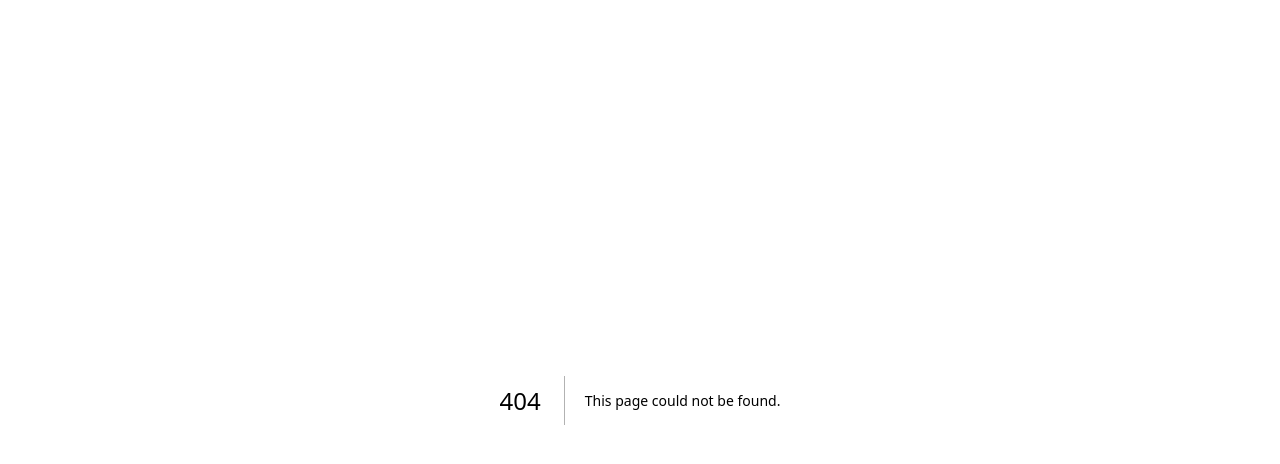
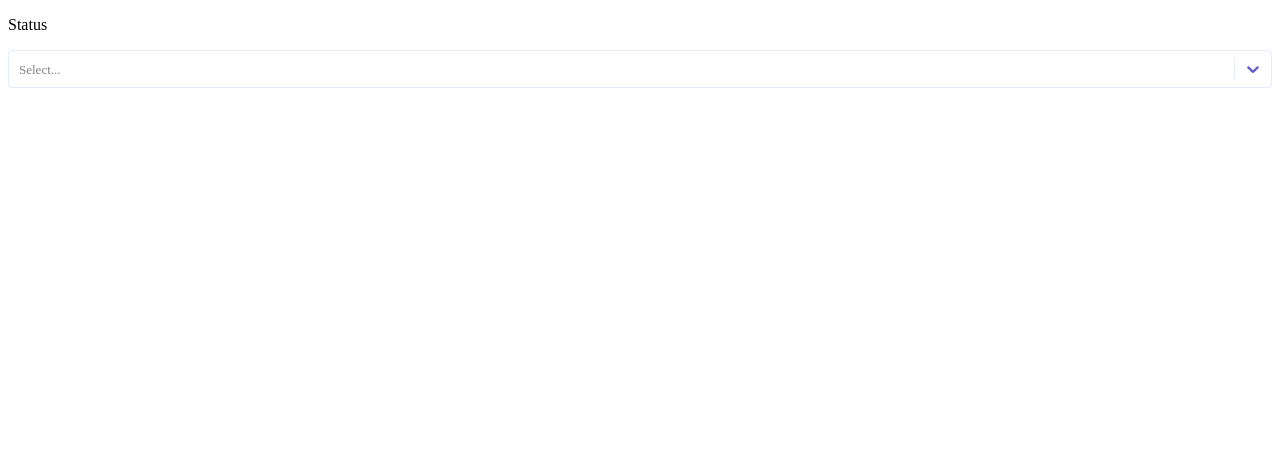
Before and after one commit to Stelkooo/kanban, a Next.js app: page /components/modal/components/edit-task/status/status.component in a window 1280 px wide. Before the commit this address had no page. Shown: the top 464 px of the page. Built offline with nearby package versions, Linux system fonts and the light colour scheme.

Commit message:
edit task modal

```diff
--- /dev/null
+++ b/pages/components/modal/components/edit-task/status/status.component.tsx
@@ -0,0 +1,66 @@
+'use client';
+
+import Select, { StylesConfig } from 'react-select';
+import { TColumn, TTask } from '@/pages/types/kanban.types';
+
+type OptionType = { value: number; label: string };
+type OptionsType = Array<OptionType>;
+
+const statusStyles: StylesConfig = {
+  control: (base, { isFocused }) => ({
+    ...base,
+    backgroundColor: 'transparent',
+    border: isFocused ? '1px solid #635fc7' : '1px solid #E4EBFA',
+    boxShadow: 'none',
+    fontSize: 'calc((13 / 16) * 1rem)',
+    lineHeight: 'calc((23 / 16) * 1rem)',
+    cursor: 'pointer',
+  }),
+  menu: (base) => ({
+    ...base,
+    backgroundColor: '#ffffff',
+  }),
+  option: (base) => ({
+    ...base,
+    color: '#828FA3',
+    background: 'transparent',
+    fontSize: 'calc((13 / 16) * 1rem)',
+    lineHeight: 'calc((23 / 16) * 1rem)',
+    cursor: 'pointer',
+  }),
+  singleValue: (base) => ({
+    ...base,
+    color: '#000112',
+  }),
+  dropdownIndicator: (base) => ({
+    ...base,
+    color: '#635fc7',
+  }),
+  indicatorSeparator: (base) => ({
+    ...base,
+    backgroundColor: '#E4EBFA',
+  }),
+};
+
+type Props = {
+  columns: TColumn[];
+  task: TTask;
+};
+
+export default function Status({ columns, task }: Props) {
+  const options: OptionsType = [];
+  columns?.forEach((column) =>
+    options.push({ value: column.id, label: column.name })
+  );
+  return (
+    <div>
+      <p className="body-medium mb-2 text-medium-grey">Status</p>
+      <Select
+        options={options}
+        defaultValue={options.find((option) => option.label === task.status)}
+        isSearchable={false}
+        styles={statusStyles}
+      />
+    </div>
+  );
+}
--- a/pages/sections/main/main.component.tsx
+++ b/pages/sections/main/main.component.tsx
@@ -12,7 +12,6 @@ import Button from '@/pages/components/button/button.component';
 import Columns from './components/columns/columns.component';
 
 import { sortByOrder } from './utilities';
-import AddTask from '@/pages/components/modal/components/add-task/add-task.component';
 
 export default function Main() {
   const [board, setBoard] = useState({});
@@ -38,10 +37,7 @@ export default function Main() {
           </Button>
         </div>
       ) : (
-        <>
-          <Columns columns={columns} />
-          <AddTask columns={columns} />
-        </>
+        <Columns columns={columns} />
       )}
       {/* <Sidebar boards={data.boards} currentBoard={board} /> */}
     </main>
```
Also changed, not shown: pages/components/modal/components/edit-task/edit-task.component.tsx (renamed from pages/components/modal/components/add-task/add-task.component.tsx, +10 -7 lines), pages/components/modal/components/edit-task/subtasks/subtasks.component.tsx (added, +47 -0 lines).
